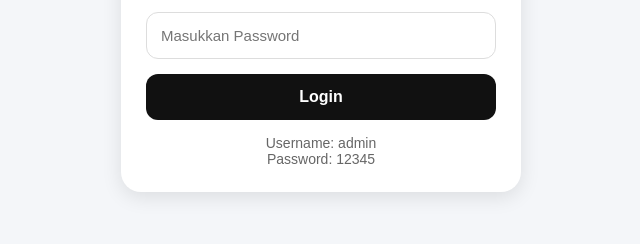
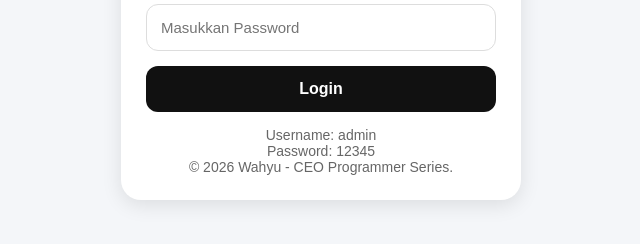
Before and after one commit to programmerseries/programmerseries.github.io, a plain HTML site: page login.html in a window 1280 px wide. Shown: the part 400-644 px from the top of the page, without its empty margins (319-959 px from the left). Drawn offline with Linux system fonts and the light colour scheme.

Commit message:
Update login.html

```diff
--- a/login.html
+++ b/login.html
@@ -132,6 +132,8 @@ HALAMAN LOGIN POS JAHITAN
 
       Username: admin <br>
       Password: 12345
+      <p>&copy; 2026 Wahyu - CEO Programmer Series.</p>
+
 
     </div>
 
```
